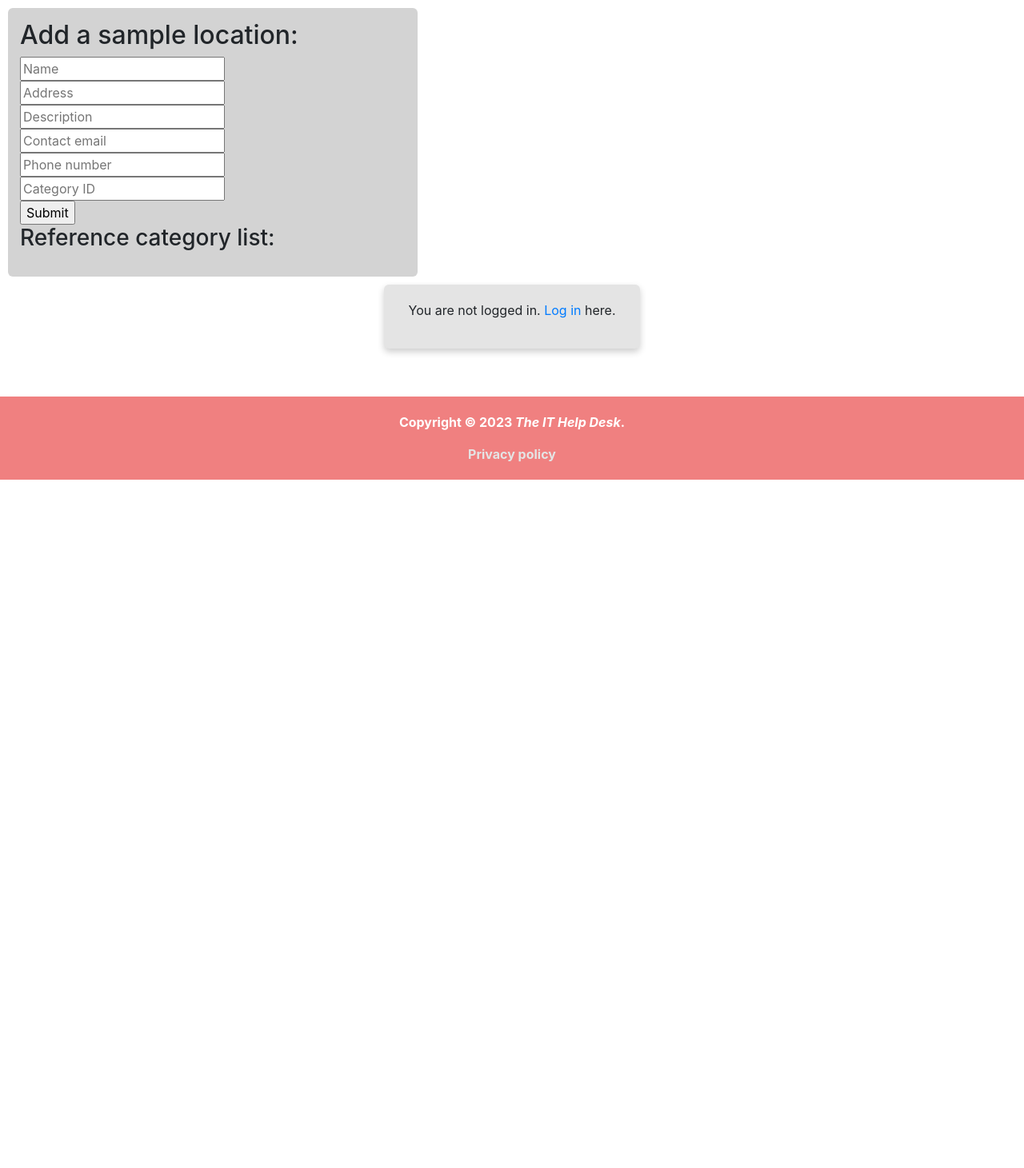
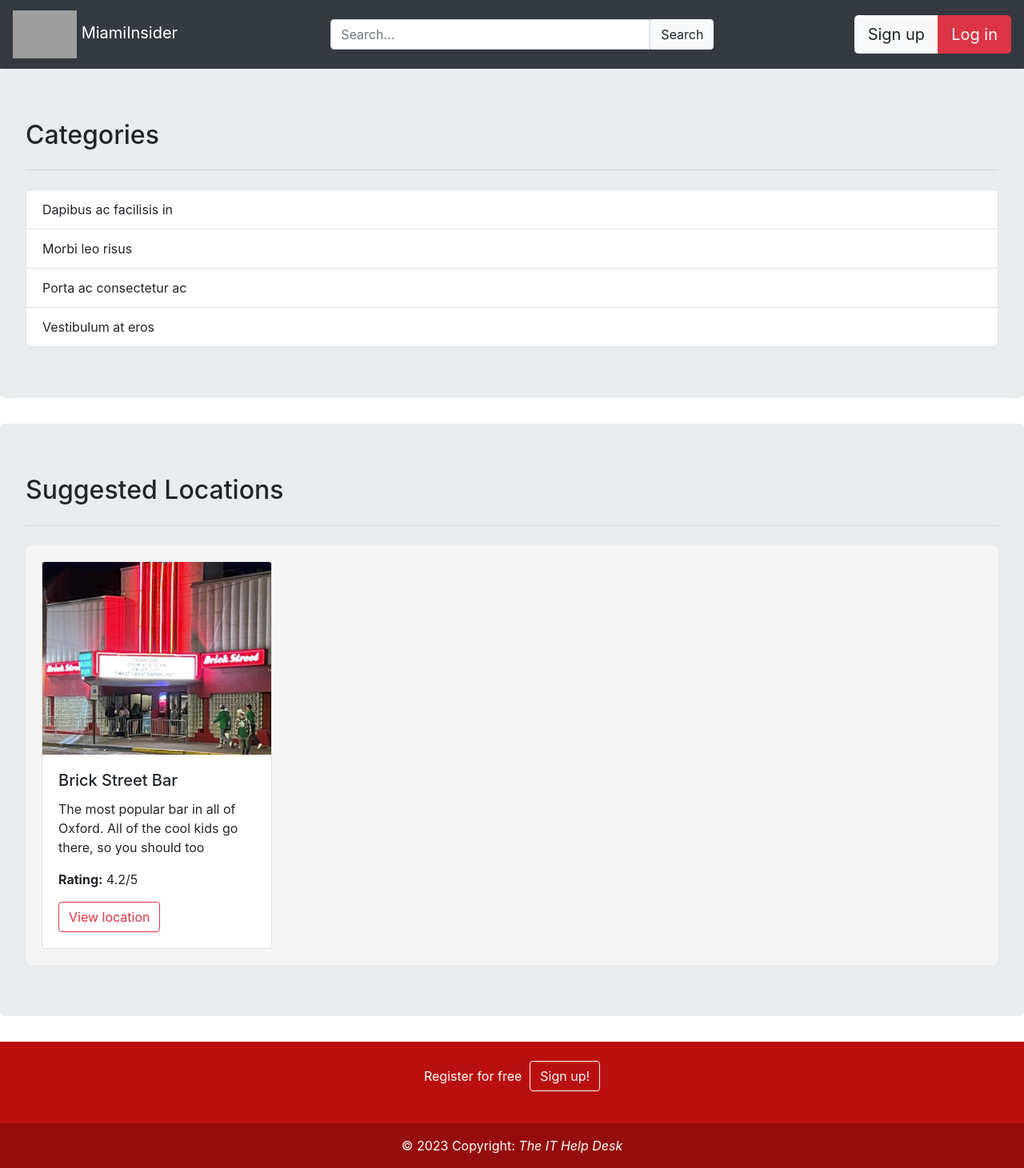
Before and after one commit to kleinjb25/MiamiInsider, a Flask app: page / in a window 1280 px wide. Shown: the whole page at 80% size. Before the commit the page ends 600 px from the top, so only its background shows below. Run offline with Flask 3, Linux system fonts and the light colour scheme; data that the repository does not hold is empty; grey boxes are pictures that could not be loaded.

Commit message:
Updating and cleaning up html

```diff
--- a/__init__.py
+++ b/__init__.py
@@ -39,7 +39,7 @@ with app.app_context():
 # Simply prints the list of current locations for now
 @app.route('/')
 def index():
-    return render_template("sample.html",
+    return render_template("index.html",
         locations=Location.query.all(),
         categories=Category.query.all())
 
--- a/static/account.css
+++ b/static/account.css
@@ -1,8 +1,7 @@
-@import url('https://unpkg.com/css.gg@2.0.0/icons/css/home-alt.css');
+body {margin: 0;}
 
 div.main {
     margin: auto;
-    margin-top: 80px;
     background-color: #ebebeb;
     padding: 15px;
 
--- a/static/sample.css
+++ /dev/null
@@ -1,44 +0,0 @@
-body {
-    margin: 0;
-    box-sizing: border-box;
-}
-
-/* The main body in a page */
-div.main-body {
-    width: 40%;
-    background-color: lightgrey;
-    margin: 10px;
-    padding: 15px;
-    border-radius: 6px;
-}
-
-div.login-body {
-    margin: auto;
-    padding: 20px;
-    border-radius: 6px;
-    width: 25%;
-    background-color: #e4e4e4;
-    box-shadow: 0 4px 8px 0 rgba(0, 0, 0, 0.2);
-}
-
-div.login-body h2 {
-    text-align: center;
-}
-
-.text-warn {
-    color: red;
-}
-
-footer {
-    background-color: lightcoral;
-    color: white;
-    font-size: 16px;
-    font-weight: bold;
-    text-align: center;
-    margin-top: 60px;
-    padding: 20px;
-
-    vertical-align: bottom;
-}
-
-footer a { color: #e4e4e4; }
--- /dev/null
+++ b/static/style.css
@@ -0,0 +1,40 @@
+body {
+    margin: 0;
+    box-sizing: border-box;
+}
+
+.custom-search {
+    width: 400px!important;
+    border-top-right-radius: 0!important;
+    border-bottom-right-radius: 0!important;
+}
+
+.custom-search-btn {
+    border-top-left-radius: 0!important;
+    border-bottom-left-radius: 0!important;
+}
+
+div.suggested-container {
+    width: 100%;
+    padding: 20px;
+    background-color: whitesmoke;
+    border-radius: 8px;
+    overflow: auto;
+    white-space: nowrap;
+}
+
+.card {
+    display: inline-block !important;
+    white-space: normal;
+}
+
+div.login-body {
+    margin: auto;
+    margin-bottom: 60px;
+    width: 25%;
+    box-shadow: 0 4px 8px 0 rgba(0, 0, 0, 0.2);
+}
+
+.text-warn {
+    color: red;
+}
--- a/templates/Website.js
+++ /dev/null
@@ -1,4 +0,0 @@
-function showhide() {
-		var tog = document.getElementById("toggle");
-		tog.classList.toggle('hidden');
-	}
--- a/templates/account.html
+++ b/templates/account.html
@@ -7,7 +7,7 @@
         <link rel="stylesheet" href="{{ url_for('static', filename='account.css') }}">
         <link rel="stylesheet" href="https://cdn.jsdelivr.net/npm/bootstrap@4.3.1/dist/css/bootstrap.min.css"
             integrity="sha384-ggOyR0iXCbMQv3Xipma34MD+dH/1fQ784/j6cY/iJTQUOhcWr7x9JvoRxT2MZw1T" crossorigin="anonymous">
-        <title>Account</title>
+        <title>MiamiInsider - Account</title>
     </head>
     <body>
         <div class="main row">
--- /dev/null
+++ b/templates/index.html
@@ -0,0 +1,57 @@
+<!DOCTYPE html>
+<html lang="en">
+    <head>
+        {% include 'utils/header-template.html' %}
+        <title>MiamiInsider - Home</title>
+    </head>
+    <body>
+        {% include 'utils/nav-template.html' %}
+
+        <div class="jumbotron">
+            <h2 class="display-5">Categories</h2>
+            <hr class="my-4">
+            <ul class="list-group">
+                {% for category in categories %}
+                <li class="list-group-item">
+                    <a href="#">{{ category.name }}</a>
+                </li>
+                {% endfor %}
+                <li class="list-group-item">Dapibus ac facilisis in</li>
+                <li class="list-group-item">Morbi leo risus</li>
+                <li class="list-group-item">Porta ac consectetur ac</li>
+                <li class="list-group-item">Vestibulum at eros</li>
+            </ul>
+        </div>
+
+        <div class="jumbotron">
+            <h2 class="display-5">Suggested Locations</h2>
+            <hr class="my-4">
+            <div class="suggested-container">
+
+                <div class="card" style="width: 18rem;">
+                    <img src="{{ url_for('static', filename='brickbar.png') }}" class="card-img-top" alt="Brick Street Bar">
+                    <div class="card-body">
+                        <h5 class="card-title">Brick Street Bar</h5>
+                        <p class="card-text">The most popular bar in all of Oxford. All of the cool kids go there, so you should too</p>
+                        <p><strong>Rating:</strong> 4.2/5</p>
+                        <a href="#" class="btn btn-outline-danger">View location</a>
+                    </div>
+                </div>
+
+                {% for location in locations %}
+                <div class="card" style="width: 18rem;">
+                    <img src="{{ location.id }}.png" class="card-img-top" alt="{{ location.name }}">
+                    <div class="card-body">
+                        <h5 class="card-title">{{ location.name }}</h5>
+                        <p class="card-text">{{ location.description }}</p>
+                        <p><strong>Rating:</strong> {{ location.avg_rating }}/5</p>
+                        <a href="#" class="btn btn-primary">View location</a>
+                    </div>
+                </div>
+                {% endfor %}
+            </div>
+        </div>
+
+        {% include 'utils/footer.html' %}
+    </body>
+</html>
--- a/templates/utils/footer.html
+++ b/templates/utils/footer.html
@@ -1,4 +1,16 @@
-<footer>
-    <p>Copyright © 2023 <em>The IT Help Desk</em>.</p>
-    <a href="#">Privacy policy</a>
+<footer class="text-center text-white" style="background-color: #ba0f0f;">
+    <div class="container p-4 pb-0">
+        <section>
+            <p class="d-flex justify-content-center align-items-center">
+                <span class="me-3">Register for free</span>
+                <a href="{{ url_for('register') }}" style="margin-left: 10px;" class="btn btn-outline-light">
+                    Sign up!
+                </a>
+            </p>
+        </section>
+    </div>
+
+    <div class="text-center p-3" style="background-color: rgba(0, 0, 0, 0.2);">
+        © 2023 Copyright: <em>The IT Help Desk</em>
+    </div>
 </footer>
--- /dev/null
+++ b/templates/utils/header-template.html
@@ -0,0 +1,7 @@
+<meta charset="UTF-8">
+<meta http-equiv="X-UA-Compatible" content="IE=edge">
+<meta name="viewport" content="width=device-width, initial-scale=1.0">
+
+<link rel="stylesheet" href="{{ url_for('static', filename='style.css') }}">
+<link rel="stylesheet" href="https://cdn.jsdelivr.net/npm/bootstrap@4.3.1/dist/css/bootstrap.min.css"
+    integrity="sha384-ggOyR0iXCbMQv3Xipma34MD+dH/1fQ784/j6cY/iJTQUOhcWr7x9JvoRxT2MZw1T" crossorigin="anonymous">
--- /dev/null
+++ b/templates/utils/nav-template.html
@@ -0,0 +1,21 @@
+<nav class="navbar sticky-top navbar-dark bg-dark">
+    <a class="navbar-brand" href="{{ url_for('index') }}">
+        <img style="max-width: 80px;"
+            src="https://upload.wikimedia.org/wikipedia/commons/thumb/b/b4/Miami_Redhawks_logo.svg/1200px-Miami_Redhawks_logo.svg.png">
+        MiamiInsider
+    </a>
+
+    <form class="form-inline">
+        <input class="custom-search form-control" type="search" placeholder="Search..." aria-label="Search">
+        <button class="custom-search-btn btn btn-light" type="submit">Search</button>
+    </form>
+
+    {% if not session.logged_in %}
+    <div class="btn-group" role="group">
+        <a class="btn btn-light btn-lg" href="{{ url_for('register') }}">Sign up</a>
+        <a class="btn btn-danger btn-lg" href="{{ url_for('login') }}">Log in</a>
+    </div>
+    {% else %}
+    <a class="btn btn-danger" href="{{ url_for('account') }}">Account</a>
+    {% endif %}
+</nav>
```
Also changed, not shown: static/Website.css (renamed from templates/Website.css, +30 -16 lines), templates/Clinics.html (deleted, +0 -17 lines), templates/Home.html (+15 -11 lines), templates/Restaurants.html (deleted, +0 -18 lines), templates/Sign_Up.html (deleted, +0 -27 lines), templates/login.html (+7 -6 lines), templates/register.html (+7 -6 lines), templates/utils/login-register-template.html (+5 -11 lines), static/brickbar.png (renamed from templates/brickbar.png).
